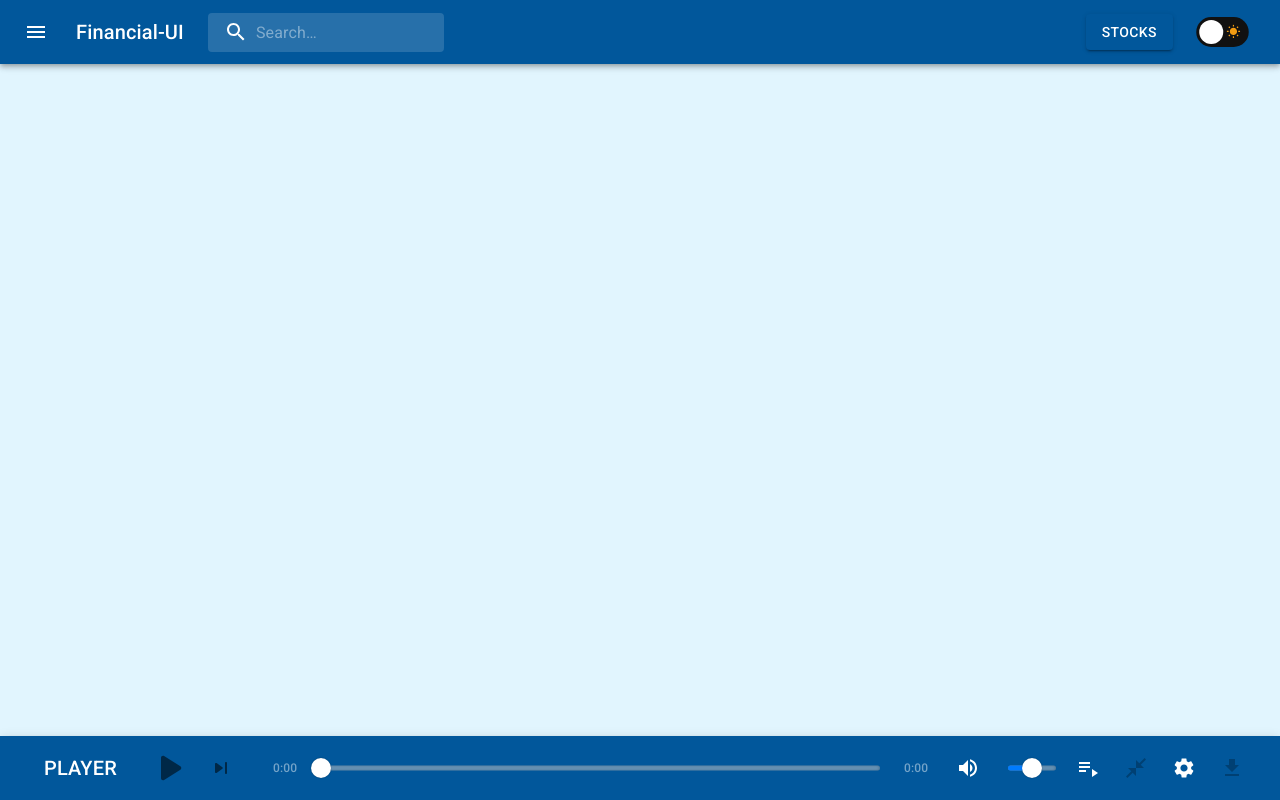
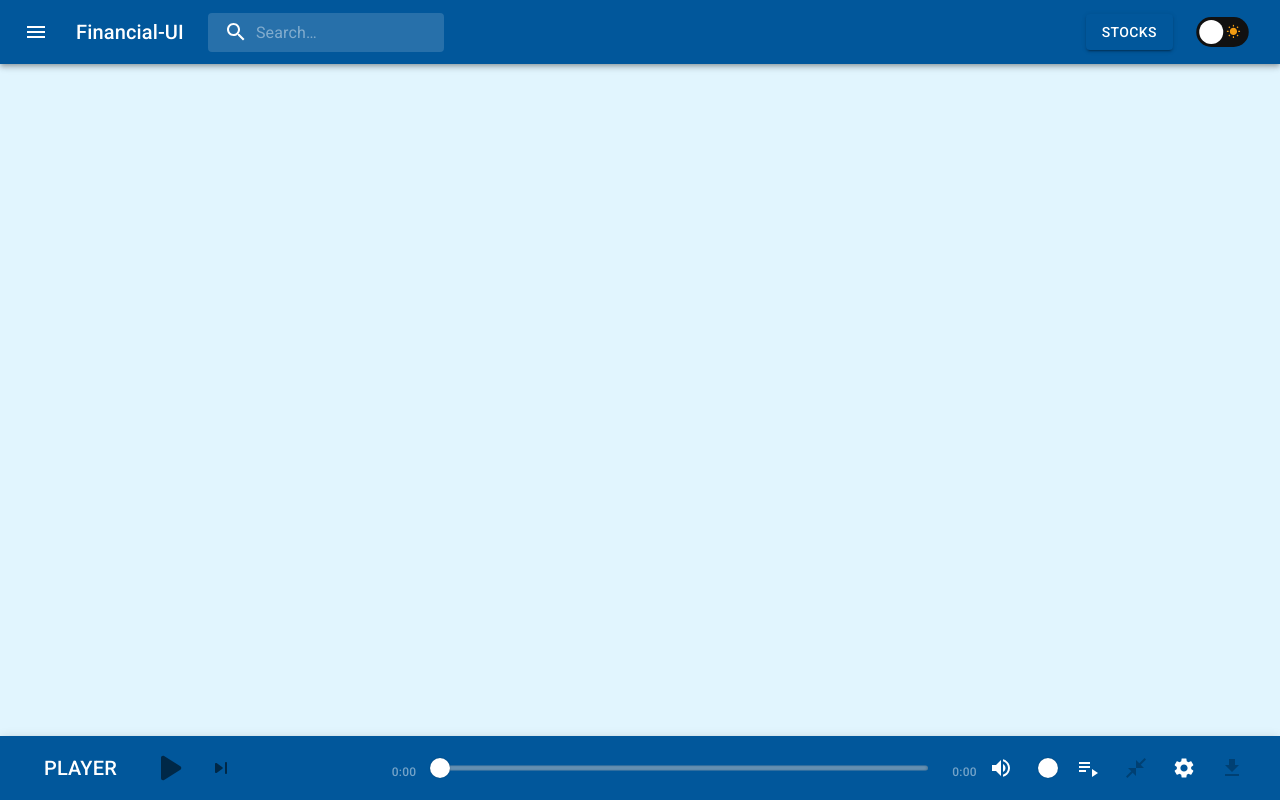
Before and after one commit to Dionatas1114/Financial-UI-React-MUI-5, a React (Vite) app: page / in a window 1280 px wide. Built offline with nearby package versions, Linux system fonts and the light colour scheme; no server answers.

Commit message:
refatora volume, settings e slider

```diff
--- /dev/null
+++ b/src/layout/footer/MediaTitle/index.tsx
@@ -0,0 +1,44 @@
+import { Box, Tooltip, Typography } from '@mui/material';
+import { keyframes } from '@emotion/react';
+
+interface MediaTitleProps {
+  isPlaying: boolean;
+  songTitle: string;
+}
+
+export type { MediaTitleProps };
+
+const scroll = keyframes`
+  0% {
+    transform: translateX(15%);
+  }
+  100% {
+    transform: translateX(-70%);
+  }
+`;
+
+const MediaTitle = ({ isPlaying, songTitle }: MediaTitleProps) => (
+  <Tooltip title={songTitle} placement="top">
+    <Box
+      sx={(theme) => ({
+        margin: theme.spacing(1, 3, 0, 1),
+        overflow: 'hidden', // Esconde a parte do texto que transborda
+        whiteSpace: 'nowrap', // Mantém o texto em uma linha
+        width: '300px', // Define o tamanho da área visível
+      })}
+    >
+      <Typography
+        aria-label="Media Title"
+        letterSpacing={-0.25}
+        sx={{
+          display: 'inline-block',
+          animation: `${scroll} 8s linear infinite`, // Define a animação
+          animationPlayState: isPlaying ? 'running' : 'paused', // Controla se a animação está pausada ou rodando
+        }}
+        children={songTitle}
+      />
+    </Box>
+  </Tooltip>
+);
+
+export default MediaTitle;
--- a/src/layout/footer/PlayerControl.tsx
+++ b/src/layout/footer/PlayerControl/index.tsx
@@ -1,5 +1,9 @@
 import { Box, IconButton } from '@mui/material';
-import { PauseRounded, PlayArrowRounded, SkipNextRounded } from '@mui/icons-material';
+import {
+  PauseRounded as PauseIcon,
+  PlayArrowRounded as PlayIcon,
+  SkipNextRounded as NextIcon,
+} from '@mui/icons-material';
 
 interface PlayerControlProps {
   isPlaying: boolean;
@@ -15,13 +19,13 @@ const PlayerControl = ({ isPlaying, handlePlaySong }: PlayerControlProps) => {
     <Box sx={{ display: 'flex', alignItems: 'center' }}>
       <IconButton aria-label={isPlaying ? 'play' : 'pause'} onClick={handlePlaySong}>
         {isPlaying ? (
-          <PauseRounded sx={{ fontSize: '3rem' }} />
+          <PauseIcon sx={{ fontSize: '3rem' }} />
         ) : (
-          <PlayArrowRounded sx={{ fontSize: '3rem' }} />
+          <PlayIcon sx={{ fontSize: '3rem' }} />
         )}
       </IconButton>
       <IconButton aria-label="next media control" onClick={nextSongHandler}>
-        <SkipNextRounded />
+        <NextIcon />
       </IconButton>
     </Box>
   );
--- a/src/layout/footer/SliderMediaProgress/index.tsx
+++ b/src/layout/footer/SliderMediaProgress/index.tsx
@@ -1,8 +1,6 @@
-import { Box, Typography } from '@mui/material';
 import { CustomSlider, TinyTextLeft, TinyTextRigth } from './styles';
 
 interface SliderMediaProgressProps {
-  songTitle: string;
   position: number;
   duration: number;
   handleChangeSliderPosition: (_: Event, volume: number | number[]) => void;
@@ -17,25 +15,11 @@ const getTime = (time: number) => {
 };
 
 const SliderMediaProgress = ({
-  songTitle,
   position,
   duration,
   handleChangeSliderPosition,
 }: SliderMediaProgressProps) => (
-  <Box
-    sx={{
-      width: '100%',
-      marginRight: '1em',
-      display: 'flex',
-    }}
-  >
-    <Typography
-      aria-label="Media Title"
-      noWrap
-      letterSpacing={-0.25}
-      sx={(theme) => ({ margin: theme.spacing(1, 3, 0, 1) })}
-      children={songTitle}
-    />
+  <>
     <TinyTextLeft>{getTime(position)}</TinyTextLeft>
     <CustomSlider
       aria-label="Media slider"
@@ -44,9 +28,11 @@ const SliderMediaProgress = ({
       step={1} // Precisão de controle no slider (0 a 1)
       min={0}
       max={duration}
+      valueLabelDisplay="auto" // Exibe o valor no slider durante a interação
+      valueLabelFormat={getTime} // Formata o valor usando a função getTime
     />
     <TinyTextRigth>{duration ? '-' + getTime(duration - position) : '0:00'}</TinyTextRigth>
-  </Box>
+  </>
 );
 
 export default SliderMediaProgress;
--- a/src/layout/footer/Volume.tsx
+++ b/src/layout/footer/Volume/index.tsx
@@ -1,6 +1,6 @@
 import { Box, Stack, IconButton } from '@mui/material';
 import { VolumeOff, VolumeUp } from '@mui/icons-material';
-import { CustomSlider } from './SliderMediaProgress/styles';
+import { CustomSlider } from '../SliderMediaProgress/styles';
 
 interface VolumeProps {
   volume: number | number[];
--- a/src/layout/footer/index.tsx
+++ b/src/layout/footer/index.tsx
@@ -7,11 +7,12 @@ import Audio, { SongInfoProps } from '../../components/audio';
 import useAudioPlayer from '../../hooks/media/useAudioPlayer';
 
 import Volume from './Volume';
-import MenuBar from './Settings';
+import MediaTitle from './MediaTitle';
+import MenuBar from './PlayerSettings';
 import PlayerLogo from './PlayerLogo';
 import PlayerTools from './PlayerTools';
 import PlayerControl from './PlayerControl';
-import PlayerSettings from './PlayerSettings';
+import PlayerSettings from './PlayerSettings/PlayerSettings';
 import SliderMediaProgress from './SliderMediaProgress';
 
 export default function PlayerAppBar() {
@@ -94,8 +95,8 @@ export default function PlayerAppBar() {
     handleMobileMenuClose,
     handleProfileMenuOpen,
   };
+  const mediaTitleProps = { isPlaying, songTitle };
   const sliderPositionProps = {
-    songTitle,
     position: songInfo.currentTime,
     duration: songInfo.duration,
     handleChangeSliderPosition,
@@ -107,6 +108,7 @@ export default function PlayerAppBar() {
         <Toolbar>
           <PlayerLogo />
           <PlayerControl {...playerControlProps} />
+          <MediaTitle {...mediaTitleProps} />
           <SliderMediaProgress {...sliderPositionProps} />
           <Volume {...volumeProps} />
           <Box sx={{ flexGrow: 1 }} /> {/* DIVIDER */}
```
Also changed, not shown: src/layout/footer/PlayerLogo/index.tsx (renamed from src/layout/footer/PlayerLogo.tsx), src/layout/footer/PlayerSettings/PlayerSettings.tsx (renamed from src/layout/footer/PlayerSettings.tsx), src/layout/footer/PlayerSettings/index.tsx (renamed from src/layout/footer/Settings/index.tsx).
